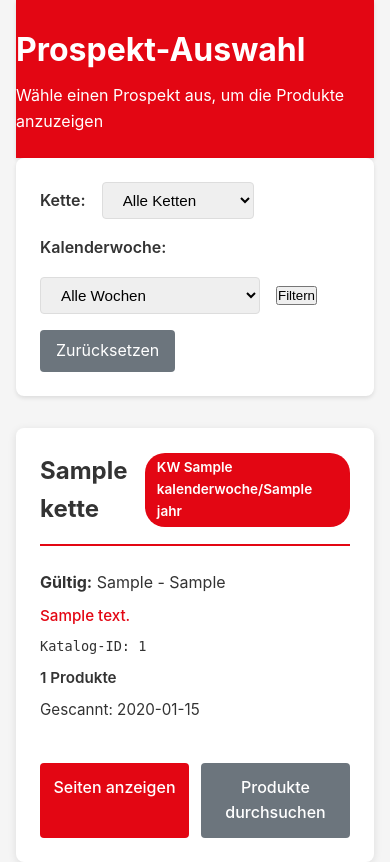
After one commit to mraitester41-source/Prospekt_Scanner, a Flask app: template templates/prospekt_auswahl.html in a window 390 px wide. The commit adds this page. Run offline with Flask 3, Linux system fonts and the light colour scheme; the template is opened without the code that fills it: most values are stand-ins (such as "Sample title", 1, 10 or a date in 2020).

Commit message:
Feature: Multi-Prospekt-System mit Ketten und Kalenderwochen
DATENBANK:
- Neue Tabelle 'prospekte' mit Feldern: kette, katalog_id, gueltig_von, gueltig_bis, kalenderwoche, jahr, gescanned_at
- Spalte 'prospekt_id' zu 'angebote' hinzugefügt
- Auto-Migration: Erstellt Legacy-Prospekt für bestehende Produkte
- ensure_category_tables() erweitert für Prospekt-Tabelle

SCANNER (penny_perplexity_only.py):
- Neue Config-Option 'kette' (Default: "PENNY")
- Funktion get_or_create_prospekt() erstellt/holt Prospekt-Einträge
- Berechnet automatisch Kalenderwoche und Jahr aus Gültigkeitsdaten
- Verknüpft alle gescannten Produkte mit Prospekt-ID
- Zeigt Kette und Katalog-ID beim Start

WEB-APP (app.py):
- NEUE ROUTE '/': Prospekt-Auswahl mit Filtern (Kette, Kalenderwoche)
- NEUE ROUTE '/prospekt/<id>': Seiten-Übersicht eines Prospekts
- GEÄNDERT '/page/<num>': Optionaler prospekt_id Query-Parameter
- GEÄNDERT '/search': Unterstützt prospekt_id für gefilterte Suche
- Prospekt-Info wird in alle Templates übergeben

TEMPLATES:
- NEU: prospekt_auswahl.html - Moderne Prospekt-Auswahl mit Grid-Layout
- ANGEPASST: index.html - Zeigt Prospekt-Info, Links mit prospekt_id
- ANGEPASST: page_detail.html - Breadcrumbs mit Prospekt-Navigation

CSS (style.css):
- Prospekt-Grid mit Cards (responsive, 350px Spalten)
- KW-Badges, Filter-Box, Hover-Effekte
- Button-Styles (primary, secondary)
- 170+ neue Zeilen für Prospekt-Auswahl

WORKFLOW:
1. Startseite zeigt alle gescannten Prospekte
2. Filter nach Kette (PENNY, ALDI, LIDL) oder Kalenderwoche
3. Prospekt auswählen → Seiten-Übersicht
4. Seite auswählen → Produkte anzeigen
5. Alle Filter bleiben in Navigation erhalten

Ermöglicht jetzt das Scannen und Vergleichen mehrerer Prospekte
verschiedener Ketten und Zeiträume in einer Anwendung.

```diff
--- a/app.py
+++ b/app.py
@@ -50,10 +50,26 @@ def table_exists():
         return False
 
 def ensure_category_tables():
-    """Stellt sicher, dass Kategorien-Tabellen existieren"""
+    """Stellt sicher, dass Kategorien-Tabellen und Prospekte-Tabelle existieren"""
     try:
         conn = get_db_connection()
         cursor = conn.cursor()
+
+        # Prospekte-Tabelle erstellen
+        cursor.execute('''
+            CREATE TABLE IF NOT EXISTS prospekte (
+                id INTEGER PRIMARY KEY AUTOINCREMENT,
+                kette TEXT NOT NULL,
+                katalog_id TEXT NOT NULL,
+                gueltig_von TEXT,
+                gueltig_bis TEXT,
+                gueltigkeitstext TEXT,
+                kalenderwoche INTEGER,
+                jahr INTEGER,
+                gescanned_at TEXT,
+                UNIQUE(kette, katalog_id)
+            )
+        ''')
 
         # Kategorien-Tabelle erstellen
         cursor.execute('''
@@ -84,7 +100,8 @@ def ensure_category_tables():
 
             new_columns = {
                 'grundpreis_zahl': 'REAL',
-                'grundpreis_einheit': 'TEXT'
+                'grundpreis_einheit': 'TEXT',
+                'prospekt_id': 'INTEGER'
             }
 
             for col_name, col_type in new_columns.items():
@@ -138,9 +155,72 @@ def get_available_pages():
 
 @app.route('/')
 def index():
-    """Hauptseite: Übersicht aller Seiten"""
+    """Hauptseite: Prospekt-Auswahl"""
+    # Prüfe, ob Datenbank existiert
+    if not table_exists():
+        return render_template('prospekt_auswahl.html', prospekte=[], ketten=[], kalenderwochen=[], no_database=True)
+
+    try:
+        conn = get_db_connection()
+
+        # Hole alle Prospekte
+        filter_kette = request.args.get('kette')
+        filter_kw = request.args.get('kw')
+        filter_jahr = request.args.get('jahr')
+
+        query = '''
+            SELECT p.*, COUNT(a.rowid) as product_count
+            FROM prospekte p
+            LEFT JOIN angebote a ON a.prospekt_id = p.id
+            WHERE 1=1
+        '''
+        params = []
+
+        if filter_kette:
+            query += ' AND p.kette = ?'
+            params.append(filter_kette)
+
+        if filter_kw and filter_jahr:
+            query += ' AND p.kalenderwoche = ? AND p.jahr = ?'
+            params.append(int(filter_kw))
+            params.append(int(filter_jahr))
+
+        query += ' GROUP BY p.id ORDER BY p.gescanned_at DESC, p.jahr DESC, p.kalenderwoche DESC'
+
+        cursor = conn.execute(query, params)
+        prospekte = [dict(row) for row in cursor.fetchall()]
+
+        # Hole alle verfügbaren Ketten
+        cursor = conn.execute('SELECT DISTINCT kette FROM prospekte ORDER BY kette')
+        ketten = [row['kette'] for row in cursor.fetchall()]
+
+        # Hole alle verfügbaren Kalenderwochen (Jahr+KW)
+        cursor = conn.execute('''
+            SELECT DISTINCT jahr, kalenderwoche
+            FROM prospekte
+            WHERE kalenderwoche IS NOT NULL AND jahr IS NOT NULL
+            ORDER BY jahr DESC, kalenderwoche DESC
+        ''')
+        kalenderwochen = [{'jahr': row['jahr'], 'kw': row['kalenderwoche']} for row in cursor.fetchall()]
+
+        conn.close()
+
+        return render_template('prospekt_auswahl.html',
+                             prospekte=prospekte,
+                             ketten=ketten,
+                             kalenderwochen=kalenderwochen,
+                             filter_kette=filter_kette,
+                             filter_kw=filter_kw,
+                             filter_jahr=filter_jahr)
+    except Exception as e:
+        print(f"Fehler beim Laden der Prospekte: {e}")
+        return render_template('prospekt_auswahl.html', prospekte=[], ketten=[], kalenderwochen=[], error=str(e))
+
+
+@app.route('/prospekt/<int:prospekt_id>')
+def prospekt_detail(prospekt_id):
+    """Seiten-Übersicht eines Prospekts"""
     pages = get_available_pages()
-    validity = None
 
     # Prüfe, ob Datenbank existiert
     if not table_exists():
@@ -150,35 +230,30 @@ def index():
         }
         for page in pages:
             page['product_count'] = 0
-        return render_template('index.html', pages=pages, stats=stats, validity=validity, no_database=True)
+        return render_template('index.html', pages=pages, stats=stats, prospekt=None, no_database=True)
 
     # Anzahl Produkte pro Seite aus DB
     try:
         conn = get_db_connection()
 
-        # Gültigkeit laden
-        try:
-            cursor = conn.execute("SELECT * FROM prospekt_info ORDER BY id DESC LIMIT 1")
-            validity_row = cursor.fetchone()
-            if validity_row:
-                validity = {
-                    'von': validity_row['gueltig_von'],
-                    'bis': validity_row['gueltig_bis'],
-                    'text': validity_row['gueltigkeitstext']
-                }
-        except Exception:
-            validity = None
+        # Prospekt-Info laden
+        cursor = conn.execute("SELECT * FROM prospekte WHERE id = ?", (prospekt_id,))
+        prospekt_row = cursor.fetchone()
+        prospekt = dict(prospekt_row) if prospekt_row else None
 
         for page in pages:
             cursor = conn.execute(
-                "SELECT COUNT(*) as count FROM angebote WHERE seite = ?",
-                (page['number'],)
+                "SELECT COUNT(*) as count FROM angebote WHERE seite = ? AND prospekt_id = ?",
+                (page['number'], prospekt_id)
             )
             result = cursor.fetchone()
             page['product_count'] = result['count'] if result else 0
 
-        # Gesamtstatistiken
-        total_products = conn.execute("SELECT COUNT(*) as count FROM angebote").fetchone()
+        # Gesamtstatistiken für dieses Prospekt
+        total_products = conn.execute(
+            "SELECT COUNT(*) as count FROM angebote WHERE prospekt_id = ?",
+            (prospekt_id,)
+        ).fetchone()
         total_pages = len(pages)
         conn.close()
 
@@ -194,8 +269,9 @@ def index():
         }
         for page in pages:
             page['product_count'] = 0
+        prospekt = None
 
-    return render_template('index.html', pages=pages, stats=stats, validity=validity)
+    return render_template('index.html', pages=pages, stats=stats, prospekt=prospekt, prospekt_id=prospekt_id)
 
 @app.route('/page/<page_num>')
 def page_detail(page_num):
@@ -207,15 +283,33 @@ def page_detail(page_num):
     if not image_path.exists():
         return "Seite nicht gefunden", 404
 
+    # Optional: Filter nach Prospekt
+    prospekt_id = request.args.get('prospekt_id', type=int)
+
     # Produkte aus Datenbank
     products = []
+    prospekt = None
     if table_exists():
         try:
             conn = get_db_connection()
-            cursor = conn.execute(
-                "SELECT rowid, * FROM angebote WHERE seite = ? ORDER BY rowid",
-                (page_num,)
-            )
+
+            # Prospekt-Info laden falls prospekt_id gegeben
+            if prospekt_id:
+                cursor = conn.execute("SELECT * FROM prospekte WHERE id = ?", (prospekt_id,))
+                prospekt_row = cursor.fetchone()
+                prospekt = dict(prospekt_row) if prospekt_row else None
+
+            # Query anpassen je nach Filter
+            if prospekt_id:
+                cursor = conn.execute(
+                    "SELECT rowid, * FROM angebote WHERE seite = ? AND prospekt_id = ? ORDER BY rowid",
+                    (page_num, prospekt_id)
+                )
+            else:
+                cursor = conn.execute(
+                    "SELECT rowid, * FROM angebote WHERE seite = ? ORDER BY rowid",
+                    (page_num,)
+                )
             products = [dict(row) for row in cursor.fetchall()]
 
             if products:
@@ -268,18 +362,28 @@ def page_detail(page_num):
     return render_template('page_detail.html',
                           page_num=page_num,
                           image_file=image_file,
-                          products=products)
+                          products=products,
+                          prospekt=prospekt,
+                          prospekt_id=prospekt_id)
 
 @app.route('/search')
 def search():
     """Produktsuche"""
     query = request.args.get('q', '').strip()
     category_id = request.args.get('category', '').strip()
+    prospekt_id = request.args.get('prospekt_id', type=int)
 
     # Kategorien für Navigation laden
     categories_tree = []
+    prospekt = None
     try:
         conn = get_db_connection()
+
+        # Prospekt-Info laden falls prospekt_id gegeben
+        if prospekt_id:
+            cursor = conn.execute("SELECT * FROM prospekte WHERE id = ?", (prospekt_id,))
+            prospekt_row = cursor.fetchone()
+            prospekt = dict(prospekt_row) if prospekt_row else None
 
         # Alle Kategorien laden
         cursor = conn.execute("""
@@ -310,10 +414,16 @@ def search():
         if table_exists():
             try:
                 conn = get_db_connection()
-                cursor = conn.execute(
-                    "SELECT rowid, * FROM angebote WHERE name LIKE ? ORDER BY seite, rowid",
-                    (f'%{query}%',)
-                )
+                if prospekt_id:
+                    cursor = conn.execute(
+                        "SELECT rowid, * FROM angebote WHERE name LIKE ? AND prospekt_id = ? ORDER BY seite, rowid",
+                        (f'%{query}%', prospekt_id)
+                    )
+                else:
+                    cursor = conn.execute(
+                        "SELECT rowid, * FROM angebote WHERE name LIKE ? ORDER BY seite, rowid",
+                        (f'%{query}%',)
+                    )
                 products = [dict(row) for row in cursor.fetchall()]
                 conn.close()
             except Exception as e:
@@ -324,13 +434,22 @@ def search():
         if table_exists():
             try:
                 conn = get_db_connection()
-                cursor = conn.execute("""
-                    SELECT DISTINCT a.rowid, a.*
-                    FROM angebote a
-                    JOIN product_categories pc ON a.rowid = pc.product_id
-                    WHERE pc.category_id = ?
-                    ORDER BY a.grundpreis_zahl ASC, a.seite, a.rowid
-                """, (category_id,))
+                if prospekt_id:
+                    cursor = conn.execute("""
+                        SELECT DISTINCT a.rowid, a.*
+                        FROM angebote a
+                        JOIN product_categories pc ON a.rowid = pc.product_id
+                        WHERE pc.category_id = ? AND a.prospekt_id = ?
+                        ORDER BY a.grundpreis_zahl ASC, a.seite, a.rowid
+                    """, (category_id, prospekt_id))
+                else:
+                    cursor = conn.execute("""
+                        SELECT DISTINCT a.rowid, a.*
+                        FROM angebote a
+                        JOIN product_categories pc ON a.rowid = pc.product_id
+                        WHERE pc.category_id = ?
+                        ORDER BY a.grundpreis_zahl ASC, a.seite, a.rowid
+                    """, (category_id,))
                 products = [dict(row) for row in cursor.fetchall()]
 
                 # Kategorie-Name laden
@@ -348,7 +467,9 @@ def search():
                           query=query,
                           categories=categories_tree,
                           search_mode=search_mode,
-                          selected_category=category_id)
+                          selected_category=category_id,
+                          prospekt=prospekt,
+                          prospekt_id=prospekt_id)
 
 @app.route('/api/stats')
 def api_stats():
--- a/static/style.css
+++ b/static/style.css
@@ -853,6 +853,177 @@ main {
     color: var(--text-dark);
 }
 
+/* Prospekt-Auswahl */
+.filter-box {
+    background: white;
+    border-radius: 8px;
+    padding: 1.5rem;
+    margin-bottom: 2rem;
+    box-shadow: 0 2px 4px rgba(0,0,0,0.1);
+}
+
+.filter-group {
+    display: flex;
+    gap: 1rem;
+    align-items: center;
+    flex-wrap: wrap;
+}
+
+.filter-group label {
+    font-weight: 600;
+    color: var(--text-dark);
+}
+
+.filter-group select {
+    padding: 0.5rem 1rem;
+    border: 1px solid #ddd;
+    border-radius: 4px;
+    font-size: 0.95rem;
+}
+
+.button-secondary {
+    background: #6c757d;
+    color: white;
+    padding: 0.5rem 1rem;
+    border-radius: 4px;
+    text-decoration: none;
+    display: inline-block;
+    border: none;
+    cursor: pointer;
+}
+
+.button-secondary:hover {
+    background: #5a6268;
+}
+
+.prospekt-grid {
+    display: grid;
+    grid-template-columns: repeat(auto-fill, minmax(350px, 1fr));
+    gap: 1.5rem;
+    margin-top: 2rem;
+}
+
+.prospekt-card {
+    background: white;
+    border-radius: 8px;
+    box-shadow: 0 2px 8px rgba(0,0,0,0.1);
+    padding: 1.5rem;
+    display: flex;
+    flex-direction: column;
+    transition: transform 0.2s, box-shadow 0.2s;
+}
+
+.prospekt-card:hover {
+    transform: translateY(-2px);
+    box-shadow: 0 4px 12px rgba(0,0,0,0.15);
+}
+
+.prospekt-header {
+    display: flex;
+    justify-content: space-between;
+    align-items: center;
+    margin-bottom: 1rem;
+    padding-bottom: 1rem;
+    border-bottom: 2px solid var(--primary-color);
+}
+
+.prospekt-header h2 {
+    margin: 0;
+    font-size: 1.5rem;
+    color: var(--text-dark);
+}
+
+.kw-badge {
+    background: var(--primary-color);
+    color: white;
+    padding: 0.25rem 0.75rem;
+    border-radius: 20px;
+    font-size: 0.85rem;
+    font-weight: 600;
+}
+
+.prospekt-info {
+    flex-grow: 1;
+    margin-bottom: 1rem;
+}
+
+.prospekt-info p {
+    margin: 0.5rem 0;
+    font-size: 0.95rem;
+    color: var(--text-secondary);
+}
+
+.prospekt-info .validity {
+    color: var(--text-dark);
+    font-size: 1rem;
+}
+
+.prospekt-info .validity-text {
+    color: var(--primary-color);
+    font-weight: 500;
+}
+
+.prospekt-info .catalog-id {
+    font-family: monospace;
+    font-size: 0.85rem;
+}
+
+.prospekt-info .product-count {
+    font-weight: 600;
+    color: var(--text-dark);
+}
+
+.prospekt-actions {
+    display: flex;
+    gap: 0.75rem;
+    margin-top: 1rem;
+}
+
+.prospekt-actions a {
+    flex: 1;
+    text-align: center;
+    padding: 0.75rem;
+    border-radius: 4px;
+    text-decoration: none;
+    font-weight: 500;
+    transition: background 0.2s;
+}
+
+.button-primary {
+    background: var(--primary-color);
+    color: white;
+    padding: 0.75rem 1.5rem;
+    border-radius: 4px;
+    text-decoration: none;
+    display: inline-block;
+    border: none;
+    cursor: pointer;
+}
+
+.button-primary:hover {
+    background: var(--primary-dark);
+}
+
+.no-results {
+    grid-column: 1 / -1;
+    text-align: center;
+    padding: 3rem;
+    background: white;
+    border-radius: 8px;
+}
+
+.no-results p {
+    margin: 0.5rem 0;
+    color: var(--text-secondary);
+}
+
+.no-results code {
+    background: #f5f5f5;
+    padding: 0.25rem 0.5rem;
+    border-radius: 4px;
+    font-family: monospace;
+}
+
 /* Footer */
 footer {
     background-color: var(--text-dark);
--- /dev/null
+++ b/templates/prospekt_auswahl.html
@@ -0,0 +1,109 @@
+<!DOCTYPE html>
+<html lang="de">
+<head>
+    <meta charset="UTF-8">
+    <meta name="viewport" content="width=device-width, initial-scale=1.0">
+    <title>Prospekt-Auswahl - PENNY Scanner</title>
+    <link rel="stylesheet" href="{{ url_for('static', filename='style.css') }}">
+</head>
+<body>
+    <div class="container">
+        <header>
+            <h1>Prospekt-Auswahl</h1>
+            <p>Wähle einen Prospekt aus, um die Produkte anzuzeigen</p>
+        </header>
+
+        {% if no_database %}
+        <div class="warning">
+            <p>Keine Datenbank gefunden. Bitte scanne zuerst einen Prospekt mit <code>python penny_perplexity_only.py</code></p>
+        </div>
+        {% elif error %}
+        <div class="error">
+            <p>Fehler beim Laden der Prospekte: {{ error }}</p>
+        </div>
+        {% else %}
+
+        <!-- Filter -->
+        <div class="filter-box">
+            <form method="get" action="/">
+                <div class="filter-group">
+                    <label for="kette">Kette:</label>
+                    <select name="kette" id="kette">
+                        <option value="">Alle Ketten</option>
+                        {% for k in ketten %}
+                        <option value="{{ k }}" {% if filter_kette == k %}selected{% endif %}>{{ k }}</option>
+                        {% endfor %}
+                    </select>
+
+                    <label for="kw">Kalenderwoche:</label>
+                    <select name="kw" id="kw" onchange="updateJahr()">
+                        <option value="">Alle Wochen</option>
+                        {% for kw_data in kalenderwochen %}
+                        <option value="{{ kw_data.kw }}" data-jahr="{{ kw_data.jahr }}" {% if filter_kw == kw_data.kw|string and filter_jahr == kw_data.jahr|string %}selected{% endif %}>
+                            KW {{ kw_data.kw }}/{{ kw_data.jahr }}
+                        </option>
+                        {% endfor %}
+                    </select>
+                    <input type="hidden" name="jahr" id="jahr" value="{{ filter_jahr or '' }}">
+
+                    <button type="submit">Filtern</button>
+                    <a href="/" class="button-secondary">Zurücksetzen</a>
+                </div>
+            </form>
+        </div>
+
+        <script>
+        function updateJahr() {
+            const kwSelect = document.getElementById('kw');
+            const jahrInput = document.getElementById('jahr');
+            const selectedOption = kwSelect.options[kwSelect.selectedIndex];
+            jahrInput.value = selectedOption.dataset.jahr || '';
+        }
+        </script>
+
+        <!-- Prospekt-Liste -->
+        <div class="prospekt-grid">
+            {% if prospekte %}
+                {% for p in prospekte %}
+                <div class="prospekt-card">
+                    <div class="prospekt-header">
+                        <h2>{{ p.kette }}</h2>
+                        {% if p.kalenderwoche and p.jahr %}
+                        <span class="kw-badge">KW {{ p.kalenderwoche }}/{{ p.jahr }}</span>
+                        {% endif %}
+                    </div>
+                    <div class="prospekt-info">
+                        {% if p.gueltig_von and p.gueltig_bis %}
+                        <p class="validity">
+                            <strong>Gültig:</strong> {{ p.gueltig_von }} - {{ p.gueltig_bis }}
+                        </p>
+                        {% endif %}
+                        {% if p.gueltigkeitstext %}
+                        <p class="validity-text">{{ p.gueltigkeitstext }}</p>
+                        {% endif %}
+                        <p class="catalog-id">Katalog-ID: {{ p.katalog_id }}</p>
+                        <p class="product-count">{{ p.product_count }} Produkte</p>
+                        <p class="scan-date">Gescannt: {{ p.gescanned_at[:10] if p.gescanned_at else 'Unbekannt' }}</p>
+                    </div>
+                    <div class="prospekt-actions">
+                        <a href="/prospekt/{{ p.id }}" class="button-primary">Seiten anzeigen</a>
+                        <a href="/search?prospekt_id={{ p.id }}" class="button-secondary">Produkte durchsuchen</a>
+                    </div>
+                </div>
+                {% endfor %}
+            {% else %}
+                <div class="no-results">
+                    <p>Keine Prospekte gefunden.</p>
+                    {% if filter_kette or filter_kw %}
+                    <p><a href="/">Filter zurücksetzen</a></p>
+                    {% else %}
+                    <p>Scanne einen Prospekt mit <code>python penny_perplexity_only.py</code></p>
+                    {% endif %}
+                </div>
+            {% endif %}
+        </div>
+
+        {% endif %}
+    </div>
+</body>
+</html>
```
Also changed, not shown: penny_perplexity_only.py (+117 -7 lines), templates/index.html (+16 -7 lines), templates/page_detail.html (+18 -0 lines), 1 other file.
